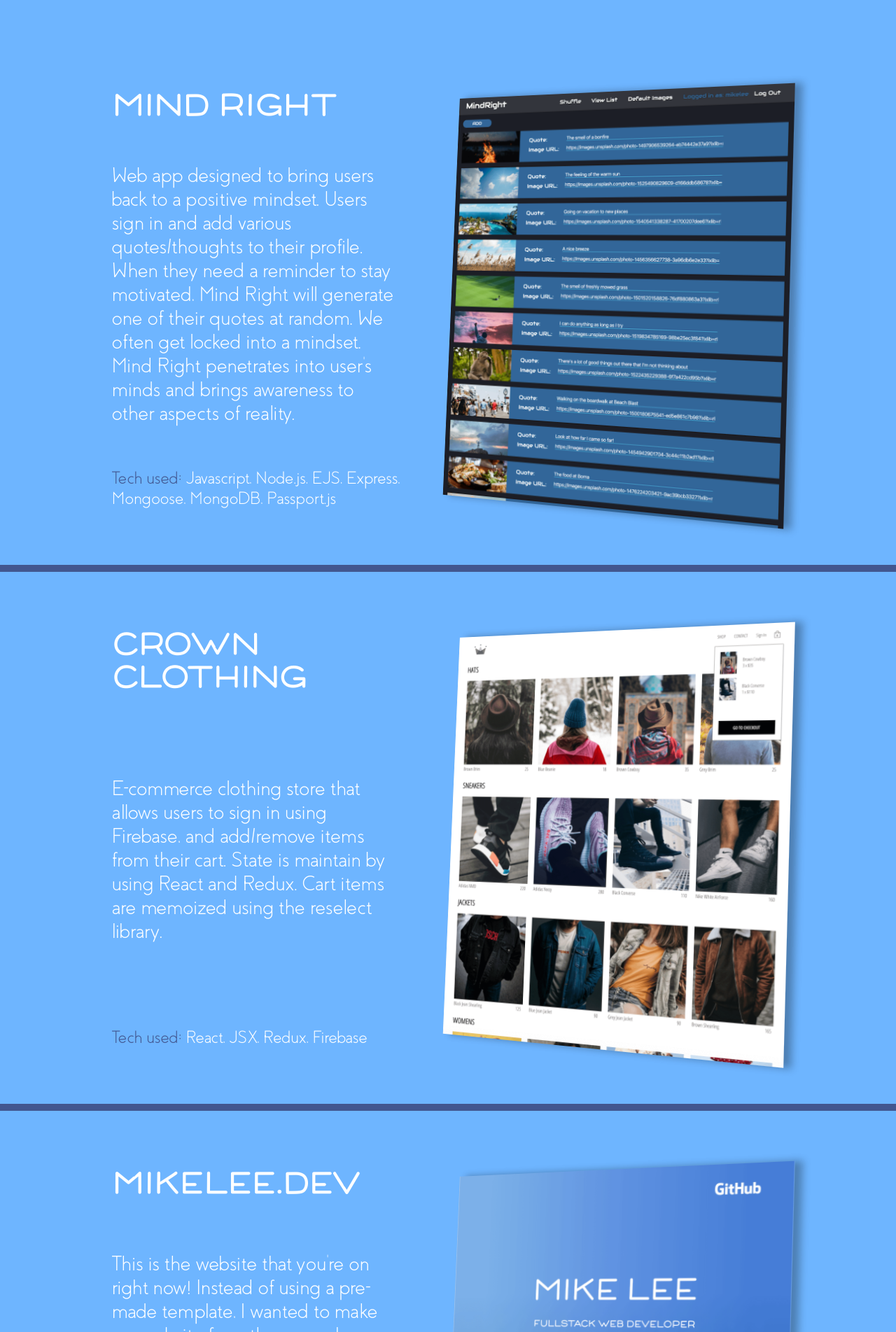
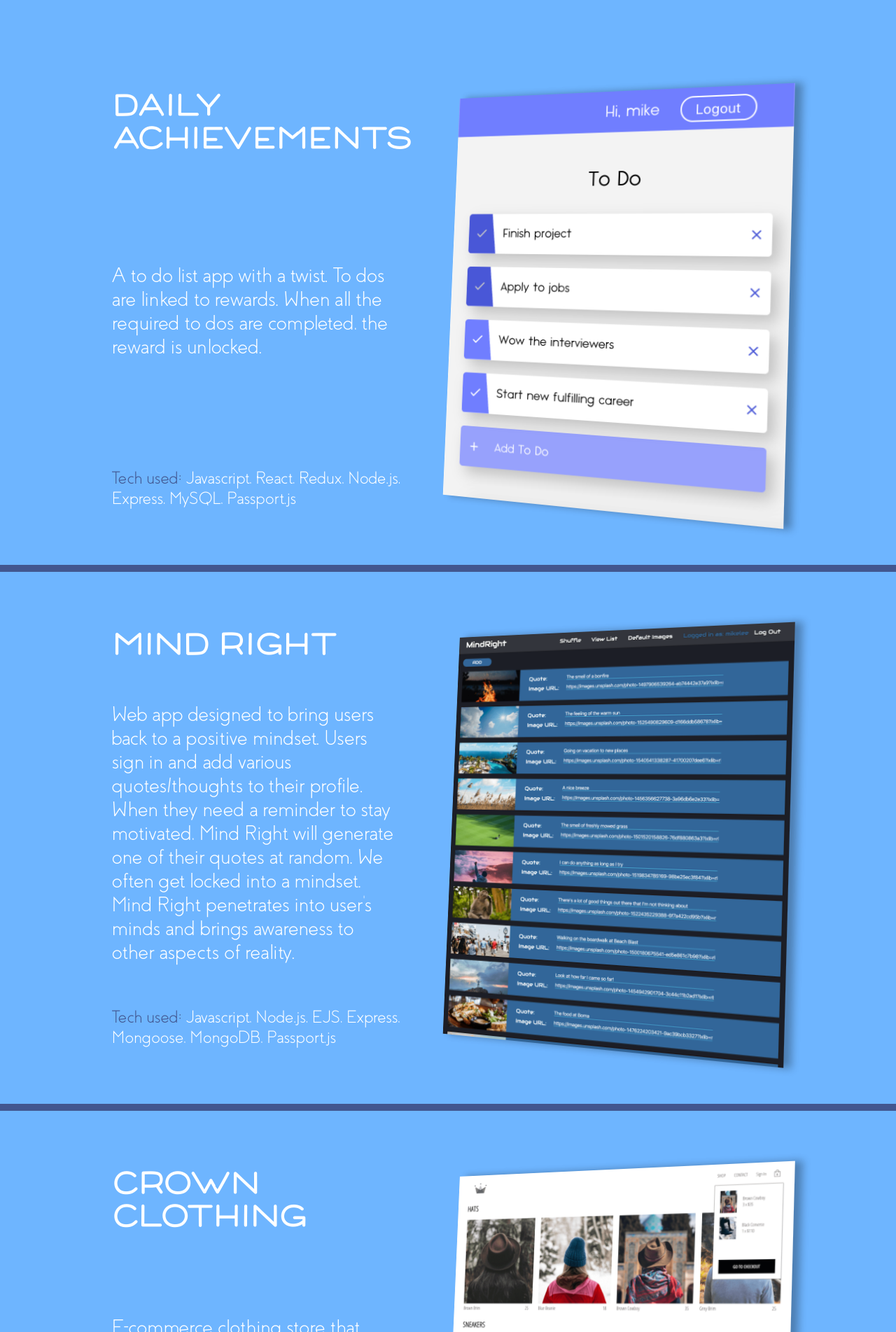
Before and after one commit to mikelee/portfolio, a React (Create React App) app: page / in a window 1280 px wide. Shown: the part 2177-4080 px from the top of the page at 70% size. Built offline with nearby package versions, Linux system fonts and the light colour scheme; the HTML template or start-up script is replaced by a standard one.

Commit message:
Add Daily Achievements project and remove mikelee.dev project

```diff
--- a/src/components/projects-section/projects.js
+++ b/src/components/projects-section/projects.js
@@ -1,28 +1,28 @@
+import dailyAchievementsImage from '../../assets/daily-achievements-image.png';
 import mindRightImage from '../../assets/mindright-image.png';
 import crownClothingImage from '../../assets/crown-image.png';
-import portfolioImage from '../../assets/portfolio-image.png';
 
 const projects = [
     {
         id: 1,
+        name: 'Daily Achievements',
+        img: dailyAchievementsImage,
+        description: 'A to do list app with a twist. To dos are linked to rewards. When all the required to dos are completed, the reward is unlocked.',
+        tech: ['Javascript, React, Redux, Node.js, Express, MySQL, Passport.js']
+    },
+    {
+        id: 2,
         name: 'Mind Right',
         img: mindRightImage,
         description: 'Web app designed to bring users back to a positive mindset. Users sign in and add various quotes/thoughts to their profile. When they need a reminder to stay motivated, Mind Right will generate one of their quotes at random. We often get locked into a mindset. Mind Right penetrates into user\'s minds and brings awareness to other aspects of reality.',
         tech: ['Javascript, Node.js, EJS, Express, Mongoose, MongoDB, Passport.js']
     },
     {
-        id: 2,
+        id: 3,
         name: 'Crown Clothing',
         img: crownClothingImage,
         description: 'E-commerce clothing store that allows users to sign in using Firebase, and add/remove items from their cart. State is maintain by using React and Redux. Cart items are memoized using the reselect library.',
         tech: ['React', 'JSX', 'Redux', 'Firebase']
-    },
-    {
-        id: 3,
-        name: 'mikelee.dev',
-        img: portfolioImage,
-        description: 'This is the website that you\'re on right now! Instead of using a pre-made template, I wanted to make my website from the ground up. This gives me more control over my website and more practice. This static site is built on React and is hosted by GitHub Pages. It also uses Basin to allow form submissions while keeping the site static.',
-        tech: ['React', 'JSX', 'SCSS', 'Basin']
     }
 ];
 
```
Also changed, not shown: src/assets/daily-achievements-image.png (added), src/assets/portfolio-image.png (deleted).
